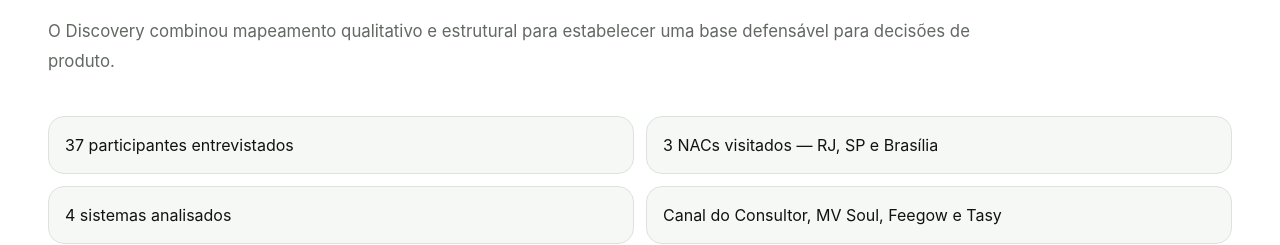
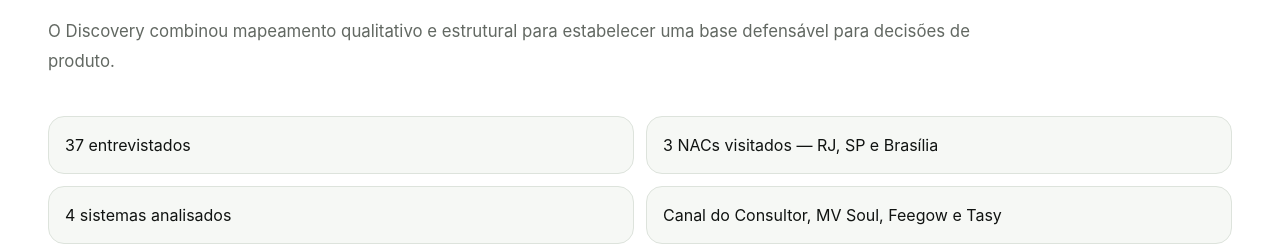
Before and after one commit to nelsonseccofilho/nelsonseccofilho2, a Next.js app: page /projetos/dasa-canal-do-consultor in a window 1280 px wide. Shown: the part 2205-2450 px from the top of the page. Built offline with nearby package versions, Linux system fonts and the light colour scheme.

Commit message:
fix(dasa): refine English evidence copy

```diff
--- a/src/content/i18n/projects/dasa-canal-do-consultor.ts
+++ b/src/content/i18n/projects/dasa-canal-do-consultor.ts
@@ -73,6 +73,10 @@
       intro: string;
       paragraph01: string;
       paragraph02: string;
+      evidenceChain: readonly {
+        label: string;
+        description: string;
+      }[];
     };
     confidentiality: {
       title: string;
@@ -114,7 +118,7 @@
         intro: 'O Discovery combinou mapeamento qualitativo e estrutural para estabelecer uma base defensável para decisões de produto.',
         bulletsLabel: 'Escala do discovery da DASA',
         bullets: [
-          '37 participantes entrevistados',
+          '37 entrevistados',
           '3 NACs visitados — RJ, SP e Brasília',
           '4 sistemas analisados',
           'Canal do Consultor, MV Soul, Feegow e Tasy',
@@ -158,6 +162,28 @@
         paragraph01:
           'O alinhamento entre Front-end e Back-end foi construído por uma camada compartilhada de priorização para decisões de interface e API, apoiando alinhamento antes das discussões de entrega.',
         paragraph02: 'A estrutura apoiou um piloto existente e gerou insumos para definição de backlog futuro.',
+        evidenceChain: [
+          {
+            label: 'Evidência',
+            description:
+              'A imersão reuniu 37 entrevistados, visitas a 3 NACs, a análise de 4 sistemas e o mapeamento de 290 trechos de pesquisa.',
+          },
+          {
+            label: 'Síntese',
+            description:
+              'As dores e informações coletadas foram agrupadas em temas, que serviram de insumo para estruturar as regras necessárias à marcação de consultas.',
+          },
+          {
+            label: 'Regras',
+            description:
+              'O Discovery resultou no mapeamento de 57 regras e features, revisadas com coordenadores e consultores dos NACs e com a tribo do Canal do Consultor. A validação com o negócio ainda estava em andamento.',
+          },
+          {
+            label: 'Decisão de produto',
+            description:
+              'As regras passaram a compor o material previsto para os backlogs do piloto e, no alinhamento com o Canal do Consultor de Diagnósticos, serviram de insumo para a priorização de interfaces e APIs.',
+          },
+        ],
       },
       confidentiality: {
         title: 'Confidencialidade e limites de publicação',
@@ -198,7 +224,7 @@
         intro: 'Discovery combined qualitative and structural mapping to establish a defensible baseline for product decisions.',
         bulletsLabel: 'DASA discovery scale',
         bullets: [
-          '37 participants interviewed',
+          '37 people interviewed',
           '3 NACs visited — RJ, SP and Brasília',
           '4 systems analyzed',
           'Canal do Consultor, MV Soul, Feegow and Tasy',
@@ -242,6 +268,28 @@
         paragraph01:
           'Front-end and back-end teams worked from a shared prioritization layer for interface and API decisions, ensuring coordinated decisions before delivery discussions.',
         paragraph02: 'The structure supported an existing pilot and generated input for future backlog definition.',
+        evidenceChain: [
+          {
+            label: 'Evidence',
+            description:
+              'The immersion included interviews with 37 people, visits to 3 NACs, analysis of 4 systems, and 290 mapped research excerpts.',
+          },
+          {
+            label: 'Synthesis',
+            description:
+              'The pain points and information collected were grouped into themes, which became inputs for structuring the rules required for appointment scheduling.',
+          },
+          {
+            label: 'Rules',
+            description:
+              'Discovery produced a map of 57 rules and features, reviewed with NAC coordinators and consultants and with the Canal do Consultor team. Business validation was still in progress.',
+          },
+          {
+            label: 'Product decision',
+            description:
+              'The mapped rules were intended for future pilot backlogs and, through alignment with the Diagnostics Canal do Consultor team, provided input into interface and API prioritization.',
+          },
+        ],
       },
       confidentiality: {
         title: 'Confidentiality and publication boundaries',
```
Also changed, not shown: 1 other file (tests, documents, lock files or other folders).
